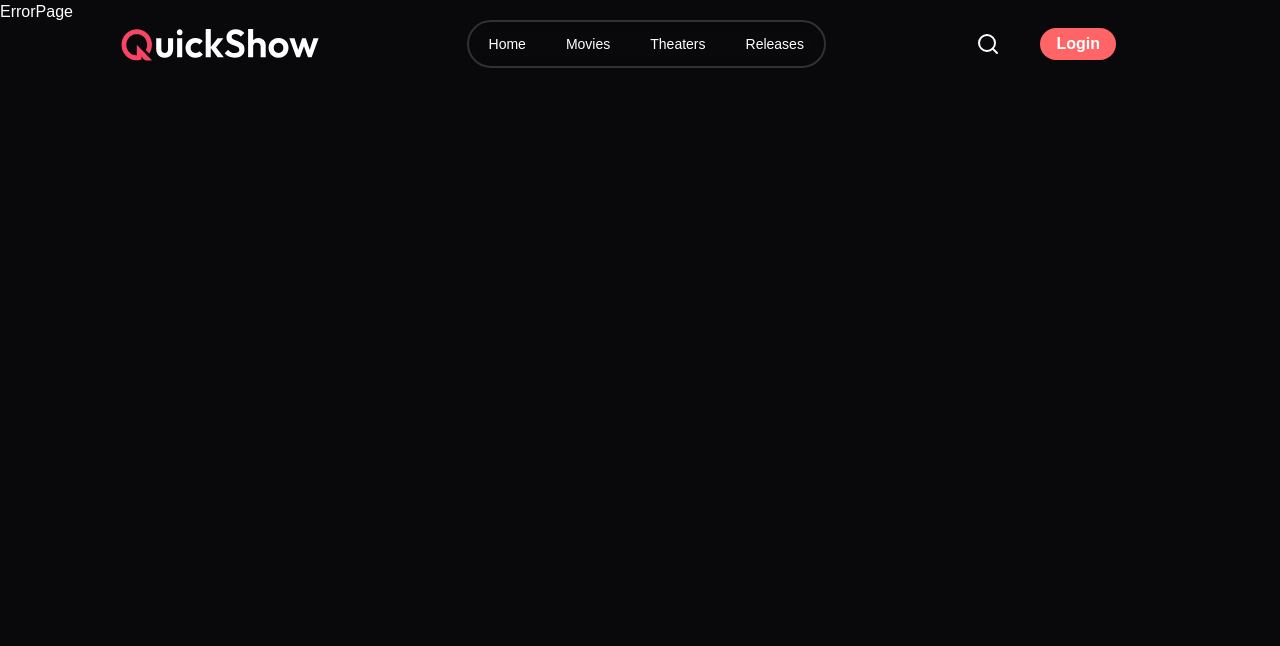
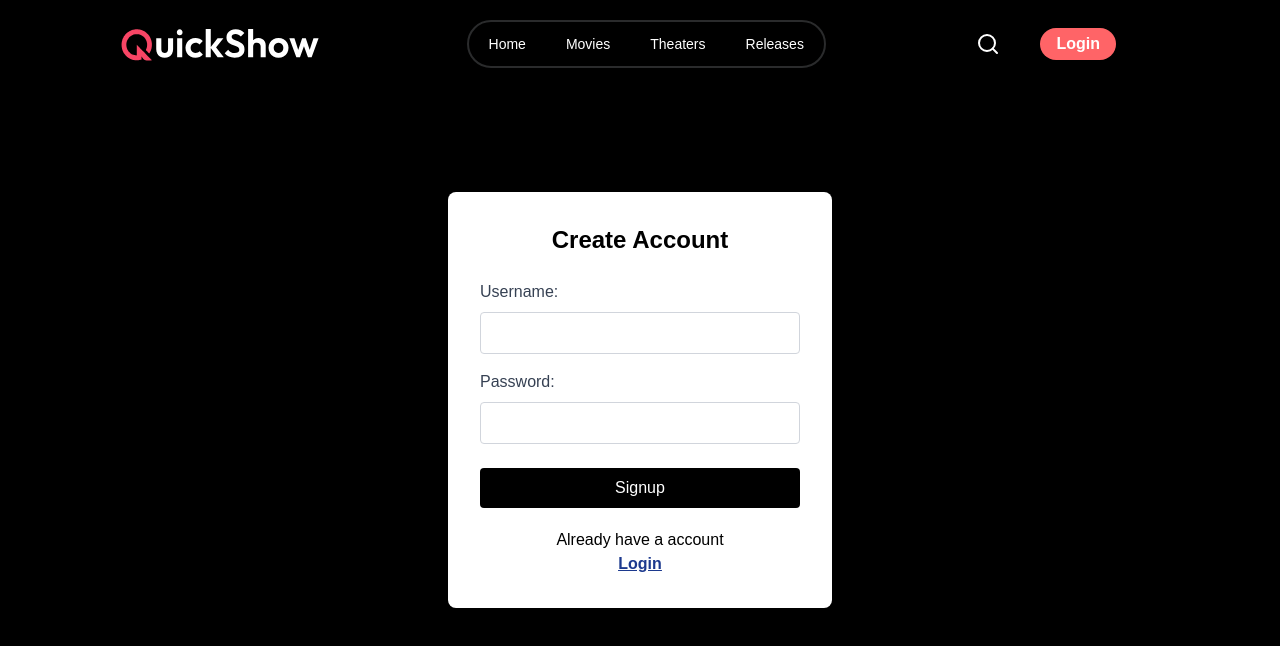
Before and after one commit to ChaitanyaChute/Movie-Booking-Platform, a React (Vite) app in the folder Frontend/: page /auth/s in a window 1280 px wide. Shown: the top 646 px of the page. Built offline with nearby package versions, Linux system fonts and the light colour scheme.

Commit message:
Movie Routes added

```diff
--- a/Frontend/package.json
+++ b/Frontend/package.json
@@ -11,7 +11,11 @@
   },
   "dependencies": {
     "@tailwindcss/vite": "^4.1.11",
+    "@types/axios": "^0.9.36",
+    "@types/dotenv": "^6.1.1",
+    "axios": "^1.10.0",
     "dom": "^0.0.3",
+    "dotenv": "^17.2.0",
     "lucide-react": "^0.525.0",
     "react": "^19.1.0",
     "react-dom": "^19.1.0",
--- a/Frontend/src/App.tsx
+++ b/Frontend/src/App.tsx
@@ -1,4 +1,3 @@
-import React from 'react'
 import { Routes  , BrowserRouter, Route } from 'react-router'
 import HomePage from './pages/HomePage'
 import NavBar from './components/NavBar'
@@ -10,7 +9,8 @@ import SeatLayout from './pages/SeatLayout'
 import Bookings from './pages/Bookings'
 import Favorite from './pages/Favorite'
 import  {  Toaster } from 'react-hot-toast'
-import AuthPage from './pages/AuthPage'
+import LoginPage from './pages/LoginPage'
+import Signuppage from './pages/SignupPage'
 
 
 const App = () => {
@@ -29,7 +29,8 @@ const App = () => {
         <Route path='/movies/:id/:date' element={<SeatLayout/>}/>
         <Route path='/bookings' element={<Bookings/>}/>
         <Route path='/favorite' element={<Favorite/>}/>
-        <Route path="/auth" element={<AuthPage/>} />
+        <Route path="/auth" element={<LoginPage/>} />
+        <Route path="/auth/s" element={<Signuppage/>} />
         <Route path='*' element={<ErrorPage />} />
       </Routes>
 
--- a/Frontend/src/pages/AuthPage.tsx
+++ /dev/null
@@ -1,9 +0,0 @@
-import React from 'react'
-
-const AuthPage = () => {
-  return (
-    <div>AuthPage</div>
-  )
-}
-
-export default AuthPage
--- /dev/null
+++ b/Frontend/src/pages/LoginPage.tsx
@@ -0,0 +1,66 @@
+
+import axios from 'axios';
+import { useRef } from 'react';
+import toast from 'react-hot-toast';
+import { Link, useNavigate } from 'react-router';
+
+function LoginPage() {
+  const Navigate = useNavigate()
+
+  const usernameRef = useRef<HTMLInputElement>()
+  const passwordRef = useRef<HTMLInputElement>()
+
+  async function Login(){
+
+      const username = usernameRef.current.value;
+      const password = passwordRef.current.value;
+
+      await axios.post(`http://localhost:3000/users/login`,{
+        username,
+        password
+
+      })
+
+      toast.success("Logged-In Successfully")
+
+      Navigate("/")
+  }
+
+
+
+  return (
+    <div className="flex items-center justify-center min-h-screen bg-black">
+      <div className="bg-white p-8 rounded-lg shadow-lg w-full max-w-sm">
+        <h2 className="text-2xl font-semibold mb-6 text-black text-center">Login</h2>
+
+          <div className="mb-4">
+            <label className="block text-gray-700 mb-2">Username:</label>
+            <input
+              ref={usernameRef}
+              className="w-full px-4 py-2 border border-gray-300 rounded focus:outline-none focus:ring-2 focus:ring-blue-500 text-black "
+            />
+          </div>
+
+          <div className="mb-6">
+            <label className="block text-gray-700 mb-2">Password:</label>
+            <input
+              ref={passwordRef}
+              type="password"
+              name="password"
+              className="w-full px-4 py-2 border border-gray-300 rounded focus:outline-none focus:ring-2 focus:ring-blue-500 text-black"
+            />
+          </div>
+          <button
+            onClick={Login}
+            className="w-full bg-black text-white py-2 px-4 rounded hover:bg-gray-800 transition-colors cursor-pointer"
+          >
+            Login
+          </button>
+
+        <div className=' mt-5 text-black text-center'>Don't Have a account . Create one <div className='text-blue-900 font-bold underline'><Link to="/auth/s" className='text-blue' >Signup</Link> </div></div>
+      </div>
+    </div>
+  );
+}
+
+export default LoginPage;
--- /dev/null
+++ b/Frontend/src/pages/SignupPage.tsx
@@ -0,0 +1,69 @@
+import axios from "axios";
+import { useRef } from "react";
+import toast from "react-hot-toast";
+import { useNavigate } from "react-router";
+import { Link} from "react-router";
+
+
+function Signuppage() {
+    const Navigate = useNavigate()
+
+    const usernameRef = useRef<HTMLInputElement>();
+    const passwordRef = useRef<HTMLInputElement>();
+
+    async function Signup() {
+        const username = usernameRef.current.value;
+        const password = passwordRef.current.value;
+
+        await axios.post(`http://localhost:3000/users/signup` ,{
+            username,
+            password
+        })
+
+        toast.success("signed up")
+
+        Navigate("/auth")
+
+
+    }
+
+
+  return (<>
+    <div className="flex items-center justify-center min-h-screen bg-black">
+      <div className="bg-white p-8 rounded-lg shadow-lg w-full max-w-sm">
+        <h2 className="text-2xl font-semibold mb-6 text-black text-center">Create Account</h2>
+
+          <div className="mb-4">
+            <label className="block text-gray-700 mb-2">Username:</label>
+            <input
+              ref={usernameRef}
+              type="email"
+              name="email"
+              className="w-full px-4 py-2 border border-gray-300 rounded focus:outline-none focus:ring-2 focus:ring-blue-500 text-black"
+            />
+          </div>
+
+          <div className="mb-6">
+            <label className="block text-gray-700 mb-2">Password:</label>
+            <input
+              ref={passwordRef}
+              type="password"
+              name="password"
+              className="w-full px-4 py-2 border border-gray-300 rounded focus:outline-none focus:ring-2 focus:ring-blue-500 text-black"
+            />
+          </div>
+
+          <button
+            onClick={Signup}
+            className="w-full bg-black text-white py-2 px-4 rounded hover:bg-gray-800 transition-colors cursor-pointer"
+          >
+           Signup
+          </button>
+
+        <div className=' mt-5 text-black text-center'>Already have a account  <div className='text-blue-900 font-bold underline'><Link to="/auth" className='text-blue' >Login</Link> </div></div>
+      </div>
+    </div>
+  </>);
+}
+
+export default Signuppage;
```
Also changed, not shown: 1 other file (tests, documents, lock files or other folders).
